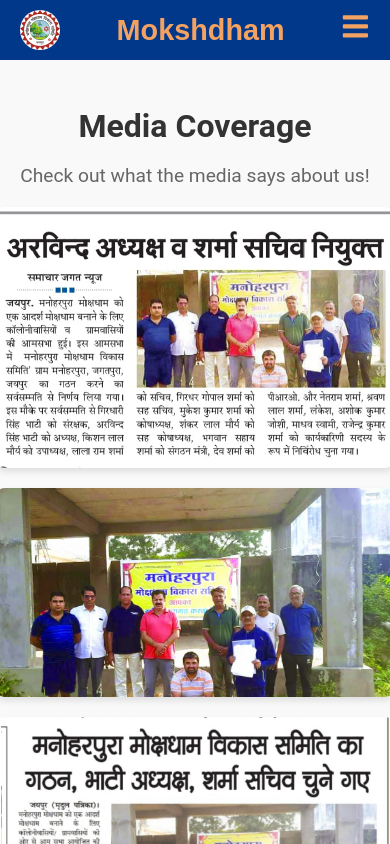
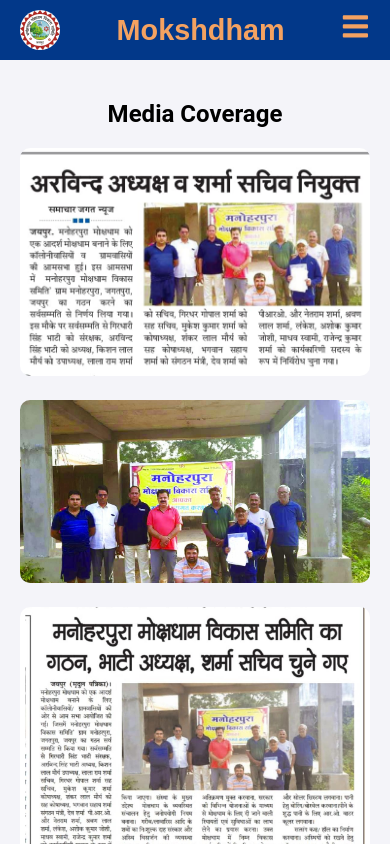
Before and after one commit to nekalsalaria/05_mokshdham, a React (Vite) app in the folder frontend/: page /media in a window 390 px wide. Shown: the top 844 px of the page. Built offline with nearby package versions, Linux system fonts and the light colour scheme.

Commit message:
make some changes in the meida coverage

```diff
--- a/frontend/src/components/Media.jsx
+++ b/frontend/src/components/Media.jsx
@@ -3,17 +3,21 @@ import "../css/media.css";
 import media1 from "../images/media1.jpg";
 import media2 from "../images/media2.jpg";
 import media3 from "../images/media3.jpg";
-import media4 from "../images/media4.jpg";
 
 const Media = () => {
   return (
     <div className="media">
       <h2>Media Coverage</h2>
-      <p>Check out what the media says about us!</p>
       <div className="media-images">
-        <img src={media1} alt="Media 1" />
-        <img src={media2} alt="Media 2" />
-        <img src={media3} alt="Media 3" />
+        <div className="media-item">
+          <img src={media1} alt="Media 1" />
+        </div>
+        <div className="media-item">
+          <img src={media2} alt="Media 2" />
+        </div>
+        <div className="media-item">
+          <img src={media3} alt="Media 3" />
+        </div>
       </div>
     </div>
   );
--- a/frontend/src/css/media.css
+++ b/frontend/src/css/media.css
@@ -1,19 +1,10 @@
-/* Existing styles */
 .media {
     text-align: center;
     padding: 20px;
-    background-color: #f9f9f9;
 }
 
 .media h2 {
-    font-size: 2rem;
-    color: #333;
-    margin-bottom: 10px;
-}
-
-.media p {
-    font-size: 1.2rem;
-    color: #666;
+    font-size: 24px;
     margin-bottom: 20px;
 }
 
@@ -21,65 +12,30 @@
     display: flex;
     justify-content: center;
     gap: 20px;
-    flex-wrap: wrap;
+    flex-wrap: wrap; /* Allow wrapping for smaller screens */
 }
 
-.media-images img {
-    width: 300px;
-    height: auto;
+.media-item img {
+    width: 80vw; /* Adjust the size as needed */
+    height: 80vh;
     border-radius: 10px;
-    box-shadow: 0 4px 6px rgba(0, 0, 0, 0.1);
-    transition: transform 0.3s ease, box-shadow 0.3s ease;
-    cursor: pointer;
+    transition: transform 0.3s ease;
 }
 
-.media-images img:hover {
-    transform: scale(1.05);
-    box-shadow: 0 6px 10px rgba(0, 0, 0, 0.2);
+.media-item img:hover {
+    transform: scale(1.1); /* Slight zoom effect on hover */
 }
 
-/* Modal styles */
-.image-modal {
-    display: none;
-    position: fixed;
-    top: 0;
-    left: 0;
-    width: 100%;
-    height: 100%;
-    background-color: rgba(0, 0, 0, 0.8);
-    justify-content: center;
-    align-items: center;
-    z-index: 1000;
+/* Responsive design: Switch to grid layout for smaller screens */
+@media (max-width: 768px) {
+    .media-images {
+        display: grid;
+        grid-template-columns: repeat(auto-fit, minmax(200px, 1fr)); /* Responsive grid */
+        gap: 20px;
+    }
+
+    .media-item img {
+        width: 100%; /* Adjust image size for grid layout */
+        height: auto;
+    }
 }
-
-.image-modal img {
-    max-width: 90%;
-    max-height: 90%;
-    border-radius: 10px;
-    box-shadow: 0 8px 15px rgba(0, 0, 0, 0.3);
-}
-
-.image-modal.active {
-    display: flex;
-}
-
-.image-modal .close-btn {
-    position: absolute;
-    top: 20px;
-    right: 20px;
-    font-size: 2rem;
-    color: #fff;
-    cursor: pointer;
-    background: none;
-    border: none;
-}
-
-/* Updated image size */
-.media-images img {
-    width: 400px; /* Increased size */
-    height: auto;
-    border-radius: 10px;
-    box-shadow: 0 4px 6px rgba(0, 0, 0, 0.1);
-    transition: transform 0.3s ease, box-shadow 0.3s ease;
-    cursor: pointer;
-}
```
